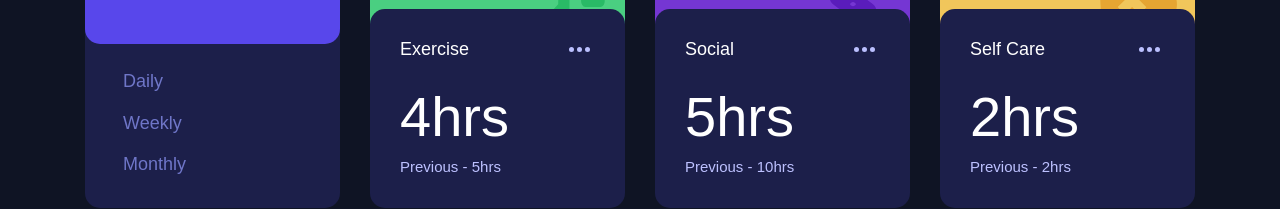
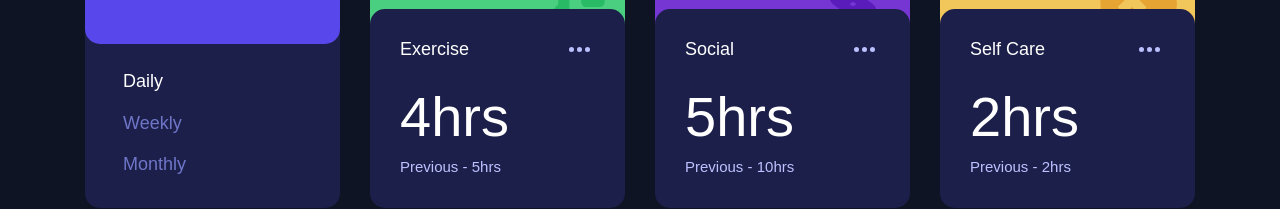
Before and after one commit to prpcodes/time-tracking-dashboard, a React (Create React App) app: page / in a window 1280 px wide. In both pictures the pointer is over the button "Daily". Shown: the part 451-660 px from the top of the page. Built offline with nearby package versions, Linux system fonts and the light colour scheme.

Commit message:
💄 changed links to buttons

```diff
--- a/src/App.css
+++ b/src/App.css
@@ -71,10 +71,10 @@ header #user h1 {
   color: var(--desaturatedblue);
 }
 
-#timeframes a:hover {
+#timeframes button:hover {
   color: #fff;
 }
 
-#timeframes a:nth-child(2) {
+#timeframes button:focus {
   color: #fff;
 }
```
